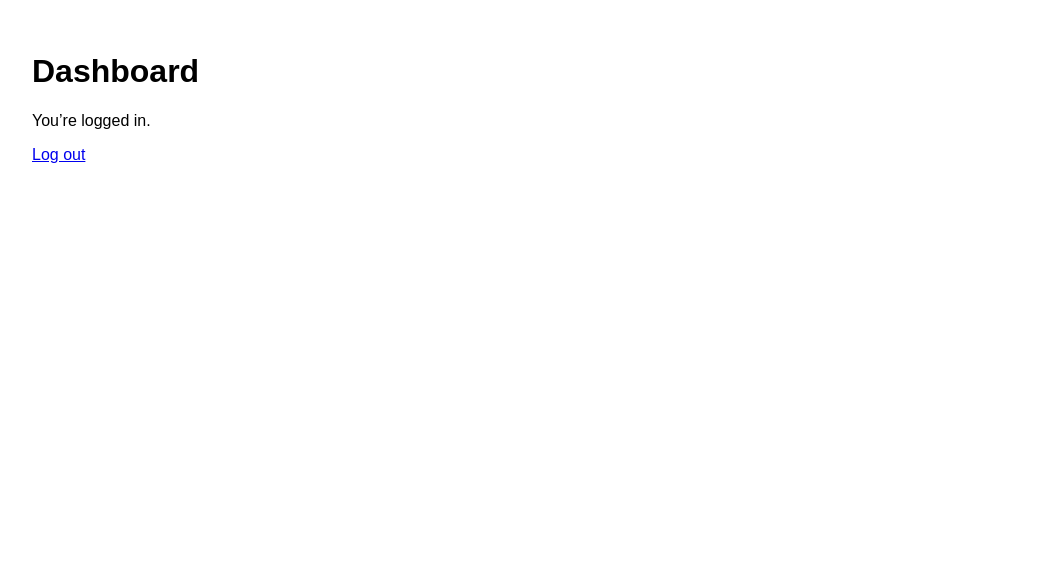
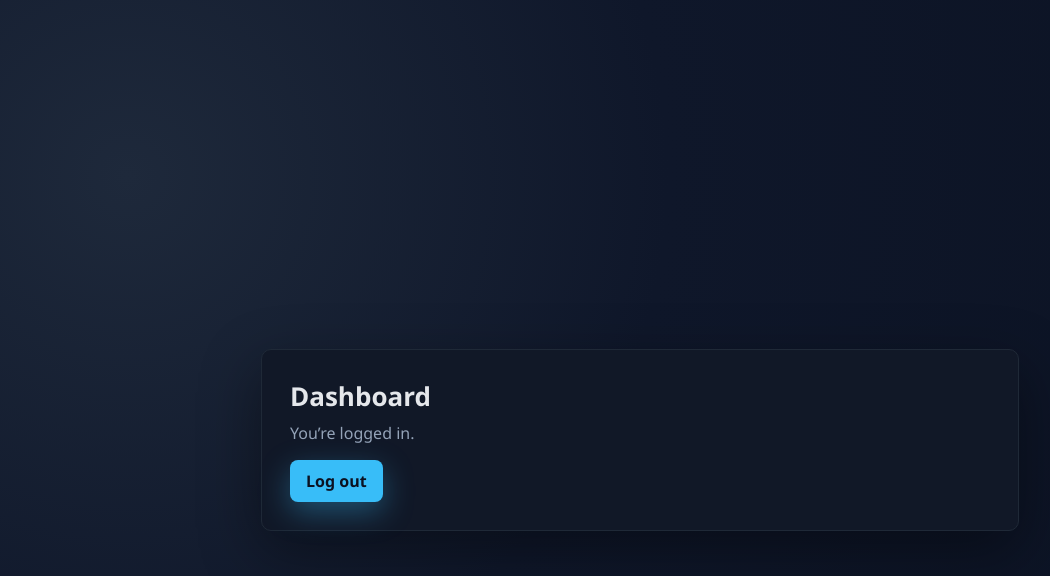
Before and after one commit to MEMOMG8/LoginProject, a website: page public/dashboard.html in a window 1280 px wide. Shown: the whole page, without its empty margins (0-1050 px from the left). Drawn offline with Linux system fonts and the light colour scheme.

Commit message:
Style dashboard to match login page

```diff
--- a/public/dashboard.html
+++ b/public/dashboard.html
@@ -1,9 +1,36 @@
 <!DOCTYPE html>
 <html lang="en">
-<head><meta charset="UTF-8"><title>Dashboard</title></head>
-<body style="font-family:Arial;padding:24px;">
-  <h1>Dashboard</h1>
-  <p>You’re logged in.</p>
-  <a href="#" onclick="fetch('/auth/logout',{method:'POST'}).then(()=>location='/');return false;">Log out</a>
+<head>
+  <meta charset="UTF-8">
+  <meta name="viewport" content="width=device-width, initial-scale=1">
+  <title>Dashboard</title>
+  <style>
+    :root { --bg:#0f172a; --panel:#111827; --accent:#38bdf8; --text:#e5e7eb; --muted:#94a3b8; --radius:10px; }
+    body {
+      font-family:"Segoe UI",system-ui,-apple-system,sans-serif;
+      background: radial-gradient(circle at 10% 20%, #1e293b 0%, #0f172a 40%, #0b1222 100%);
+      color: var(--text);
+      min-height:100vh; display:flex; align-items:center; justify-content:center; padding:32px;
+    }
+    .card {
+      width:min(700px,100%); background:var(--panel); border:1px solid #1f2937;
+      box-shadow:0 20px 60px rgba(0,0,0,0.4); padding:28px; border-radius:var(--radius);
+    }
+    h1 { margin:0 0 8px; font-size:26px; }
+    p { color:var(--muted); margin:0 0 16px; }
+    button, a.btn {
+      display:inline-block; text-decoration:none; border:none; border-radius:8px;
+      padding:10px 16px; background:var(--accent); color:#0b1222; font-weight:600;
+      box-shadow:0 10px 30px rgba(56,189,248,0.35); transition:transform 120ms ease;
+    }
+    button:hover, a.btn:hover { transform:translateY(-1px); }
+  </style>
+</head>
+<body>
+  <div class="card">
+    <h1>Dashboard</h1>
+    <p>You’re logged in.</p>
+    <a class="btn" href="#" onclick="fetch('/auth/logout',{method:'POST'}).then(()=>location='/');return false;">Log out</a>
+  </div>
 </body>
 </html>
```
